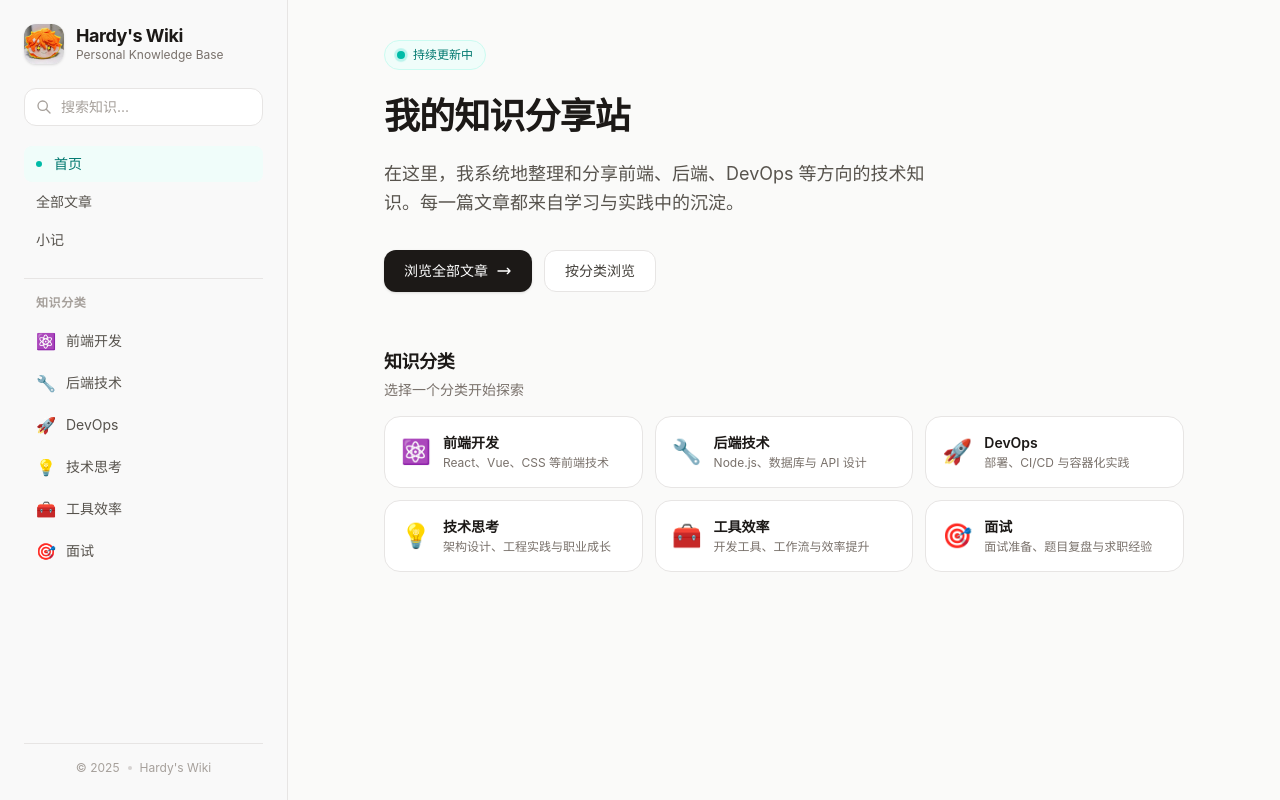
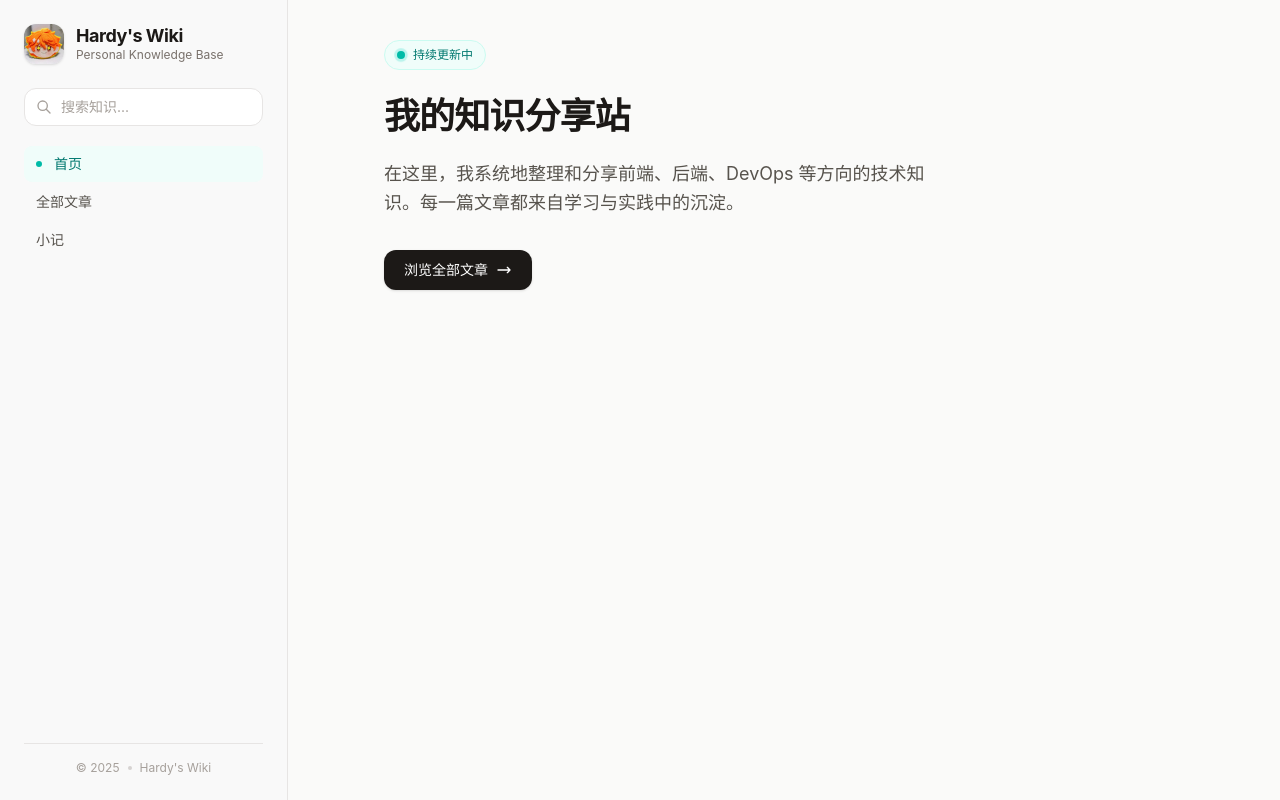
Before and after one commit to zel-forprogress/hardywiki, a Next.js app: page / in a window 1280 px wide. Built offline with nearby package versions, Linux system fonts and the light colour scheme.

Commit message:
Hide knowledge categories

```diff
--- a/src/app/page.tsx
+++ b/src/app/page.tsx
@@ -1,5 +1,4 @@
 import Link from "next/link";
-import { categories } from "@/lib/categories";
 
 export default async function Home() {
   return (
@@ -34,44 +33,8 @@ export default async function Home() {
                   <path strokeLinecap="round" strokeLinejoin="round" strokeWidth={2} d="M17 8l4 4m0 0l-4 4m4-4H3" />
                 </svg>
               </Link>
-              <Link
-                href="/categories/frontend"
-                className="inline-flex items-center gap-2 px-5 py-2.5 rounded-xl bg-white border border-stone-200 text-stone-700 text-sm font-medium hover:border-stone-300 hover:shadow-sm transition-all"
-              >
-                按分类浏览
-              </Link>
             </div>
           </div>
-        </div>
-      </section>
-
-      <section className="mb-14">
-        <h2 className="text-lg font-bold text-stone-900 mb-1 tracking-tight">
-          知识分类
-        </h2>
-        <p className="text-sm text-stone-500 mb-4">
-          选择一个分类开始探索
-        </p>
-        <div className="grid grid-cols-2 sm:grid-cols-3 gap-3">
-          {categories.map((cat) => (
-            <Link
-              key={cat.slug}
-              href={`/categories/${cat.slug}`}
-              className="group p-4 rounded-2xl bg-white border border-stone-200 hover:border-teal-200 hover:shadow-md hover:shadow-stone-200/50 transition-all"
-            >
-              <div className="flex items-center gap-3">
-                <span className="text-2xl">{cat.icon}</span>
-                <div>
-                  <div className="text-sm font-semibold text-stone-900 group-hover:text-teal-700 transition-colors">
-                    {cat.name}
-                  </div>
-                  <div className="text-xs text-stone-500 mt-0.5 line-clamp-1">
-                    {cat.description}
-                  </div>
-                </div>
-              </div>
-            </Link>
-          ))}
         </div>
       </section>
     </div>
--- a/src/components/Sidebar.tsx
+++ b/src/components/Sidebar.tsx
@@ -4,7 +4,6 @@ import Link from "next/link";
 import Image from "next/image";
 import { usePathname, useRouter, useSearchParams } from "next/navigation";
 import { FormEvent, useState } from "react";
-import { categories } from "@/lib/categories";
 
 const mainNav = [
   { href: "/", label: "首页" },
@@ -94,36 +93,6 @@ export default function Sidebar() {
           </ul>
         </nav>
 
-        <div className="mb-4">
-          <div className="h-px bg-stone-200" />
-        </div>
-
-        <div className="mb-5">
-          <h3 className="text-xs font-semibold text-stone-400 uppercase tracking-wider mb-2.5 px-3">
-            知识分类
-          </h3>
-          <ul className="space-y-0.5">
-            {categories.map((cat) => {
-              const isActive = pathname === `/categories/${cat.slug}`;
-              return (
-                <li key={cat.slug}>
-                  <Link
-                    href={`/categories/${cat.slug}`}
-                    className={`flex items-center gap-2.5 px-3 py-2 rounded-lg text-sm transition-all ${
-                      isActive
-                        ? "bg-teal-50 text-teal-700"
-                        : "text-stone-600 hover:text-stone-900 hover:bg-white"
-                    }`}
-                  >
-                    <span className="text-base">{cat.icon}</span>
-                    <span>{cat.name}</span>
-                  </Link>
-                </li>
-              );
-            })}
-          </ul>
-        </div>
-
         <div className="flex-1" />
 
         <div className="pt-4 border-t border-stone-200">
```
